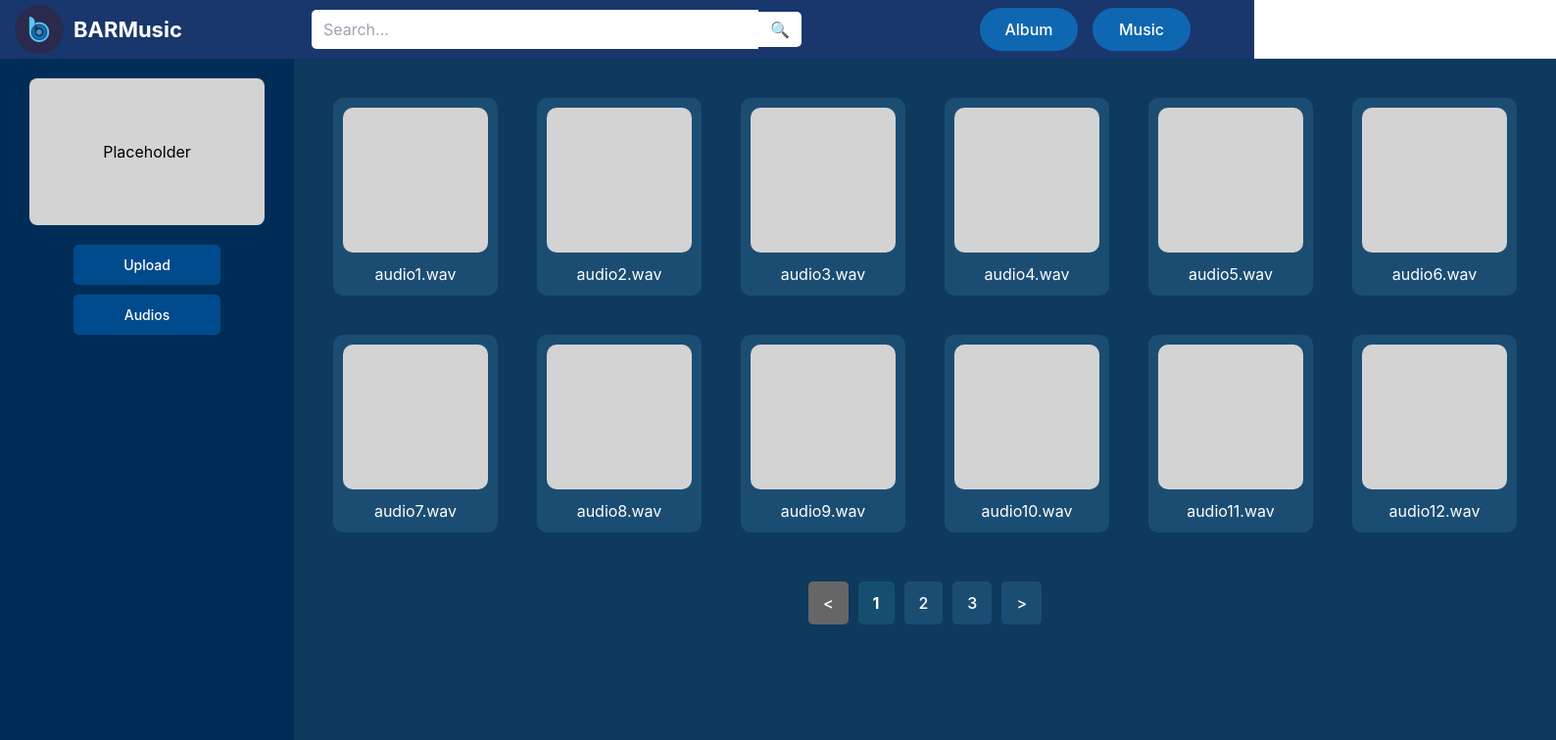
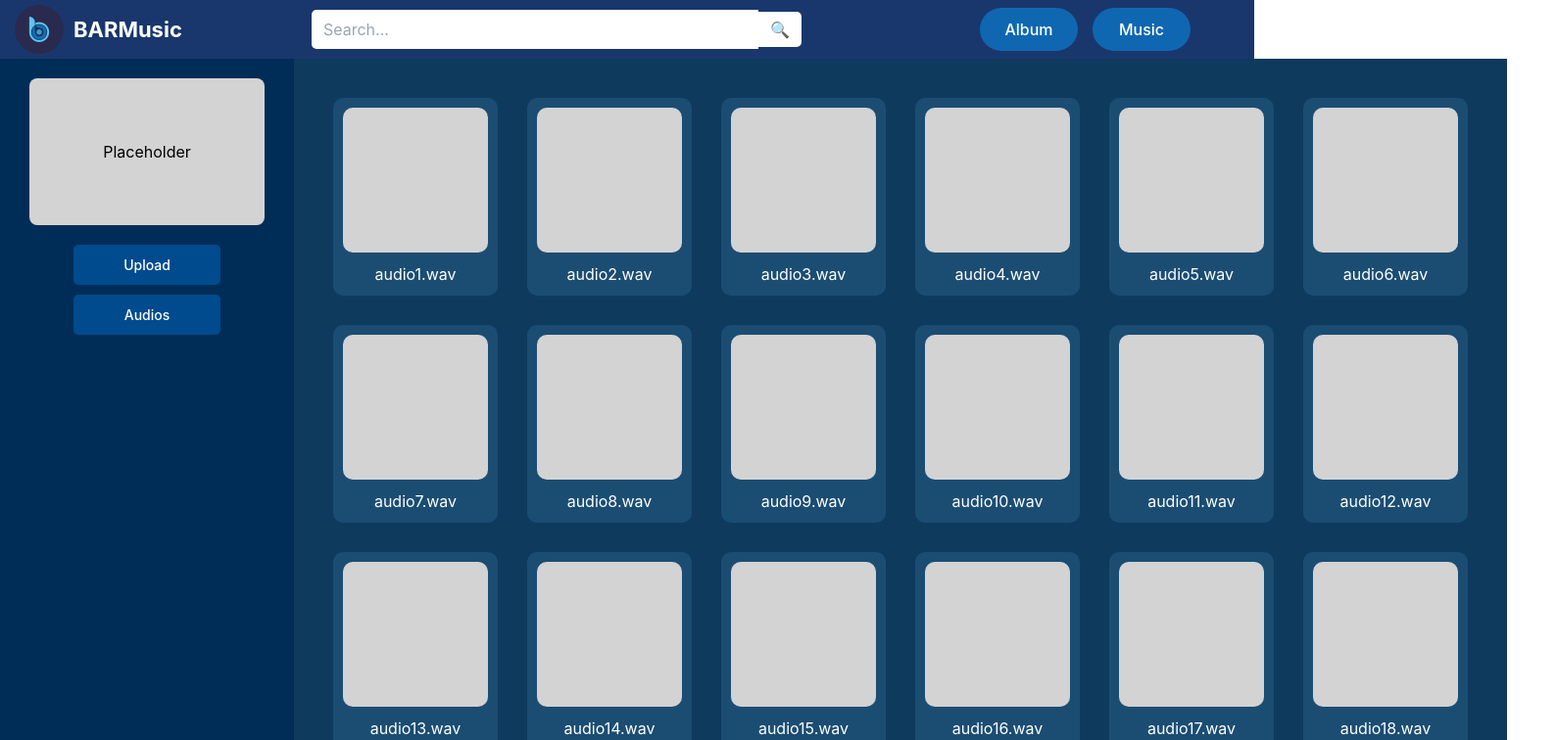
Before and after one commit to ryonlunar/Algeo02-23052, a React (Vite) app in the folder src/frontend/: page /music in a window 1280 px wide. Shown: the top 756 px of the page at 98% size, 1588 px wide, since content can reach past the window. Built offline with nearby package versions, Linux system fonts and the light colour scheme.

Commit message:
penyesuaian tampilan, menjadi 6x3 file

```diff
--- a/src/frontend/src/App.tsx
+++ b/src/frontend/src/App.tsx
@@ -7,18 +7,12 @@ import MusicPage from "./pages/MusicPage";
 const App = () => {
   return (
     <Router>
-      <div style={{ display: "flex" }}>
-        {/* Sidebar tetap di kiri */}
         <Sidebar />
-
-        <div style={{ flex: 1}}> {/* Memberikan margin kiri agar konten utama tidak tumpang tindih */}
-          <Navbar />
+        <Navbar />
           <Routes>
             <Route path="/" element={<AlbumPage />} />
             <Route path="/music" element={<MusicPage />} />
           </Routes>
-        </div>
-      </div>
     </Router>
   );
 };
--- a/src/frontend/src/pages/MusicPage.css
+++ b/src/frontend/src/pages/MusicPage.css
@@ -6,19 +6,17 @@
     flex-direction: column;
     padding: 20px;
     flex: 1;
-    width: auto;
     margin-left: 300px;  /* Memberikan ruang untuk sidebar */
     margin-top: 60px;    /* Memberikan ruang untuk navbar */
     box-sizing: border-box;
-    height: 100vh; /* Menggunakan tinggi penuh layar */
 }
 
 /* Music Grid */
 .music-grid {
     display: grid;
-    grid-template-columns: repeat(6, 1fr); /* Menampilkan 6 kolom */
-    grid-template-rows: repeat(2,1fr);
-    gap: 40px;
+    grid-template-columns: repeat(6, 1fr);
+    grid-template-rows: repeat(3,1fr);
+    gap: 30px;
     padding: 20px;
 }
 
--- a/src/frontend/src/pages/MusicPage.tsx
+++ b/src/frontend/src/pages/MusicPage.tsx
@@ -2,8 +2,8 @@ import React, { useState } from 'react';
 import './MusicPage.css';
 
 const MusicPage: React.FC = () => {
-    const musicFiles = Array.from({ length: 30 }, (_, i) => `audio${i + 1}.wav`); // Contoh data lebih banyak
-    const itemsPerPage = 12; // Menampilkan 12 item per halaman
+    const musicFiles = Array.from({ length: 40 }, (_, i) => `audio${i + 1}.wav`); // Contoh data lebih banyak
+    const itemsPerPage = 18; // Menampilkan 12 item per halaman
     const [currentPage, setCurrentPage] = useState(1);
 
     // Hitung item yang akan ditampilkan berdasarkan halaman aktif
```
